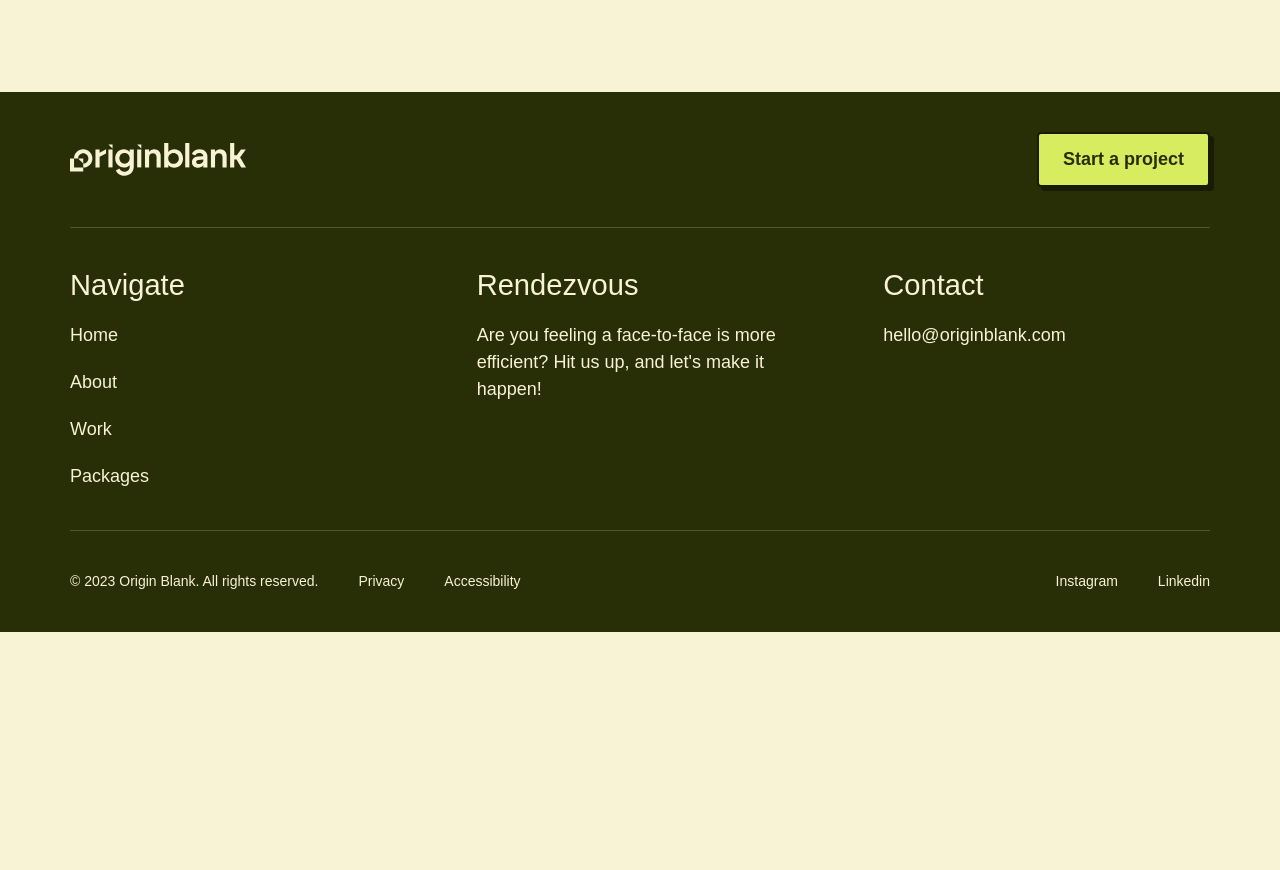
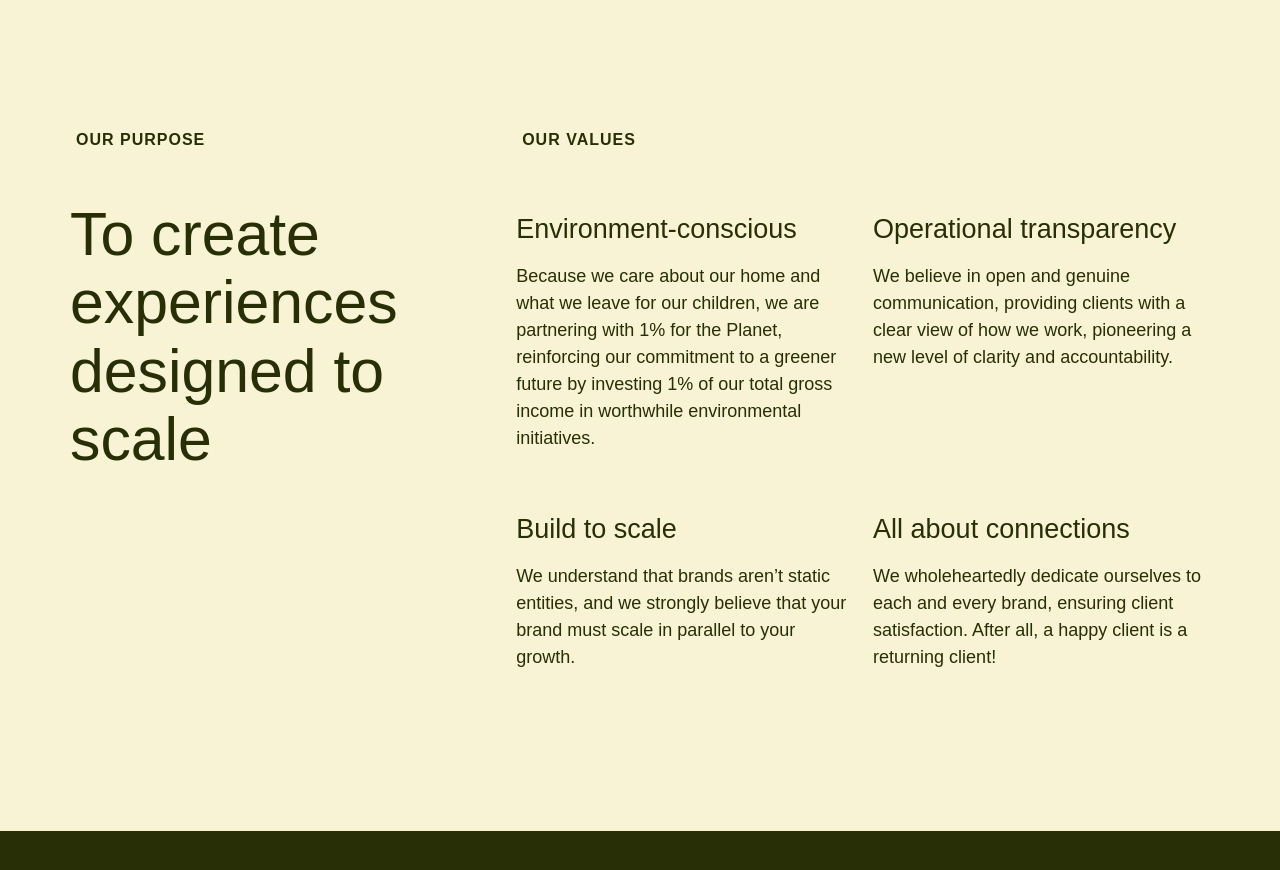
Before and after one commit to sgarciagallego/originblank, a Next.js app: page /about in a window 1280 px wide. Shown: the part 1620-2490 px from the top of the page. Before the commit the page ends 2252 px from the top, so only its background shows below. Built offline with nearby package versions, Linux system fonts and the light colour scheme; a web font is replaced by a local one.

Commit message:
adding values and fixes to meet the team *values not yet approved 100%*

```diff
--- a/app/about/page.js
+++ b/app/about/page.js
@@ -1,5 +1,6 @@
 import Intro from "@/components/molecules/intro/intro"
 import Statement from "@/components/molecules/statement/statement"
+import AboutPrinciples from "@/components/sections/about/principles/aboutPrinciples"
 import AboutTeam from "@/components/sections/about/team/aboutTeam"
 
 export const metadata = {
@@ -17,6 +18,7 @@ export default function AboutPage() {
         Origin Blank is a family-run branding and web agency, pioneering the way for deserving brands who understand that their people come first. We provide direction through strategy, design and digital experience crafted to complement and scale your operation.
       </Statement>
       <AboutTeam />
+      <AboutPrinciples />
     </>
   )
 }
--- /dev/null
+++ b/components/sections/about/principles/aboutPrinciples.js
@@ -0,0 +1,49 @@
+import Subtitle from "@/components/atoms/subtitle/subtitle"
+import styles from "./aboutPrinciples.module.scss"
+
+const purpose = [
+  "Our Purpose",
+  "To create experiences designed to scale"
+]
+
+const values = [
+  "Our Values",
+  {
+    id: "value_one",
+    heading: "Environment-conscious",
+    desc: "Because we care about our home and what we leave for our children, we are partnering with 1% for the Planet, reinforcing our commitment to a greener future by investing 1% of our total gross income in worthwhile environmental initiatives.",
+  },
+  {
+    id: "value_two",
+    heading: "Operational transparency",
+    desc: "We believe in open and genuine communication, providing clients with a clear view of how we work, pioneering a new level of clarity and accountability.",
+  },
+  {
+    id: "value_three",
+    heading: "Build to scale",
+    desc: "We understand that brands aren’t static entities, and we strongly believe that your brand must scale in parallel to your growth.",
+  },
+  {
+    id: "value_four",
+    heading: "All about connections",
+    desc: "We wholeheartedly dedicate ourselves to each and every brand, ensuring client satisfaction. After all, a happy client is a returning client!",
+  },
+]
+
+export default function AboutPrinciples() {
+  return (
+    <section className={`space ${styles.wrapper}`}>
+      <div className={styles.purpose}>
+        <Subtitle>{purpose[0]}</Subtitle>
+        <h2>{purpose[1]}</h2>
+      </div>
+      <Subtitle>{values[0]}</Subtitle>
+      {values.slice(1).map(value => (
+        <article key={value.id} className={styles.card}>
+          <h3>{value.heading}</h3>
+          <p>{value.desc}</p>
+        </article>
+      ))}
+    </section>
+  )
+}
--- /dev/null
+++ b/components/sections/about/principles/aboutPrinciples.module.scss
@@ -0,0 +1,126 @@
+.wrapper {
+  margin-top: 10rem;
+  margin-bottom: 10rem;
+  display: grid;
+
+  @media (min-width: 320px) and (max-width: 1199px) {
+    grid-template-columns: repeat(12, 1fr);
+  }
+
+  @media (min-width: 1200px) {
+    grid-template-columns: repeat(13, 1fr);
+  }
+
+  grid-template-rows: auto;
+  grid-auto-columns: 1fr;
+  grid-auto-flow: column;
+  column-gap: 1.25rem;
+  row-gap: 2.5rem;
+
+  & > .purpose {
+    @media (min-width: 320px) and (max-width: 1199px) {
+      grid-column: 1 / 13;
+      grid-row: 1 / 2;
+
+      & > div[role="doc-subtitle"] {
+        margin-left: 0;
+      }
+    }
+
+    @media (min-width: 1200px) {
+      grid-column: 1 / 6;
+      grid-row: 1 / 3;
+
+      & > h2 {
+        margin-bottom: 0;
+      }
+    }
+  }
+
+  & > div[role="doc-subtitle"] {
+    @media (min-width: 320px) and (max-width: 1199px) {
+      margin-left: 0;
+      margin-bottom: 0;
+      grid-row: 2 / 3;
+      grid-column: 1 / 13;
+    }
+
+    @media (min-width: 1200px) {
+      margin-bottom: 0;
+      grid-row: 1 / 2;
+      grid-column: 6 / 13;
+    }
+  }
+
+  & > .card {
+    @media (min-width: 320px) and (max-width: 575px) {
+      &:first-of-type {
+        grid-row: 3 / 4;
+        grid-column: 1 / 13;
+      }
+
+      &:nth-of-type(2) {
+        grid-row: 4 / 5;
+        grid-column: 1 / 13;
+      }
+
+      &:nth-of-type(3) {
+        grid-row: 5 / 6;
+        grid-column: 1 / 13;
+      }
+
+      &:nth-of-type(4) {
+        grid-row: 6 / 7;
+        grid-column: 1 / 13;
+      }
+    }
+
+    @media (min-width: 576px) and (max-width: 1199px) {
+      &:first-of-type {
+        grid-row: 3 / 4;
+        grid-column: 1 / 7;
+      }
+
+      &:nth-of-type(2) {
+        grid-row: 3 / 4;
+        grid-column: 7 / 13;
+      }
+
+      &:nth-of-type(3) {
+        grid-row: 4 / 5;
+        grid-column: 1 / 7;
+      }
+
+      &:nth-of-type(4) {
+        grid-row: 4 / 5;
+        grid-column: 7 / 13;
+      }
+    }
+
+    @media (min-width: 1200px) {
+      &:first-of-type {
+        grid-row: 2 / 3;
+        grid-column: 6 / 10;
+      }
+
+      &:nth-of-type(2) {
+        grid-row: 2 / 3;
+        grid-column: 10 / 14;
+      }
+
+      &:nth-of-type(3) {
+        grid-row: 3 / 4;
+        grid-column: 6 / 10;
+      }
+
+      &:nth-of-type(4) {
+        grid-row: 3 / 4;
+        grid-column: 10 / 14;
+      }
+    }
+
+    & > h3 {
+      font-size: 1.5em;
+    }
+  }
+}
--- a/components/sections/about/team/aboutTeam.js
+++ b/components/sections/about/team/aboutTeam.js
@@ -8,6 +8,9 @@ const team = [
     position: "Founding partner",
     role: "Creative and Technical",
     imageSrc: "/placeholder.jpg",
+    imageAlt: "",
+    altImageSrc: "/placeholder_2.jpg",
+    altImageAlt: "",
   },
   {
     id: "member_two",
@@ -15,6 +18,9 @@ const team = [
     position: "Founding partner",
     role: "Marketing",
     imageSrc: "/placeholder.jpg",
+    imageAlt: "",
+    altImageSrc: "/placeholder_2.jpg",
+    altImageAlt: "",
   },
 ]
 
@@ -22,22 +28,29 @@ export default function AboutTeam() {
   return (
     <section className={styles.wrapper}>
       <h2 className="space">Meet the team</h2>
-      <div className={styles.background}>
       <div className={`space ${styles.grid}`}>
         {team.map(member => (
           <article key={member.id} className={styles.card}>
+            <div className={styles.container}>
               <Image
                 src={member.imageSrc}
                 alt={member.imageAlt}
                 width={300}
                 height={400}
               />
+              <Image
+                src={member.altImageSrc}
+                alt={member.altImageAlt}
+                width={300}
+                height={400}
+                className={styles.altImage}
+              />
+            </div>
             <h3>{member.name}</h3>
             <p>{member.position}, {member.role}</p>
           </article>
         ))}
       </div>
-      </div>
     </section>
   )
 }
--- a/components/sections/about/team/aboutTeam.module.scss
+++ b/components/sections/about/team/aboutTeam.module.scss
@@ -1,11 +1,6 @@
 .wrapper {
   margin-top: 10rem;
   margin-bottom: 10rem;
-
-  & > .background {
-    max-height: calc(400px + 1rem);
-    padding-top: 1rem;
-    background: rgb(var(--L-200));
 
   & > .grid {
     display: grid;
@@ -19,19 +14,88 @@
       text-align: center;
       font-size: 0.75rem;
 
+      @media (min-width: 992px) {
         &:first-of-type {
+          grid-row: 1;
           grid-column: 1 / 5;
         }
 
         &:nth-of-type(2) {
+          grid-row: 1;
           grid-column: 5 / 9;
         }
+
+        &:nth-of-type(3) {
+          grid-row: 1;
+          grid-column: 9 / 13;
+        }
+      }
+
+      @media (min-width: 576px) and (max-width: 991px) {
+        &:first-of-type {
+          grid-row: 1;
+          grid-column: 1 / 7;
+        }
+
+        &:nth-of-type(2) {
+          grid-row: 1;
+          grid-column: 7 / 13;
+        }
+
+        &:nth-of-type(3) {
+          grid-row: 2;
+          grid-column: 1 / 7;
+        }
+      }
+
+      @media (min-width: 320px) and (max-width: 575px) {
+        &:first-of-type {
+          grid-row: 1;
+          grid-column: 1 / 13;
+        }
+
+        &:nth-of-type(2) {
+          grid-row: 2;
+          grid-column: 1 / 13;
+        }
+
+        &:nth-of-type(3) {
+          grid-row: 3;
+          grid-column: 1 / 13;
+        }
+      }
+
+      .container {
+        position: relative;
+        overflow: hidden;
+        width: 100%;
 
         & > img {
           margin-left: auto;
           margin-right: auto;
+          display: block;
           object-fit: cover;
           aspect-ratio: 3 / 4;
+          opacity: 1;
+          transition: var(--transition-background);
+
+          &:hover {
+            opacity: 0;
+          }
+        }
+
+        & > .altImage {
+          position: absolute;
+          top: 0;
+          left: 50%;
+          transform: translateX(-50%);
+          opacity: 0;
+          transition: var(--transition-background);
+
+          &:hover {
+            opacity: 1;
+          }
+        }
       }
 
       & > h3 {
@@ -46,4 +110,3 @@
     }
   }
 }
-}
```
Also changed, not shown: public/placeholder_2.jpg (added). Lines whose indentation alone changed are shown as unchanged.
